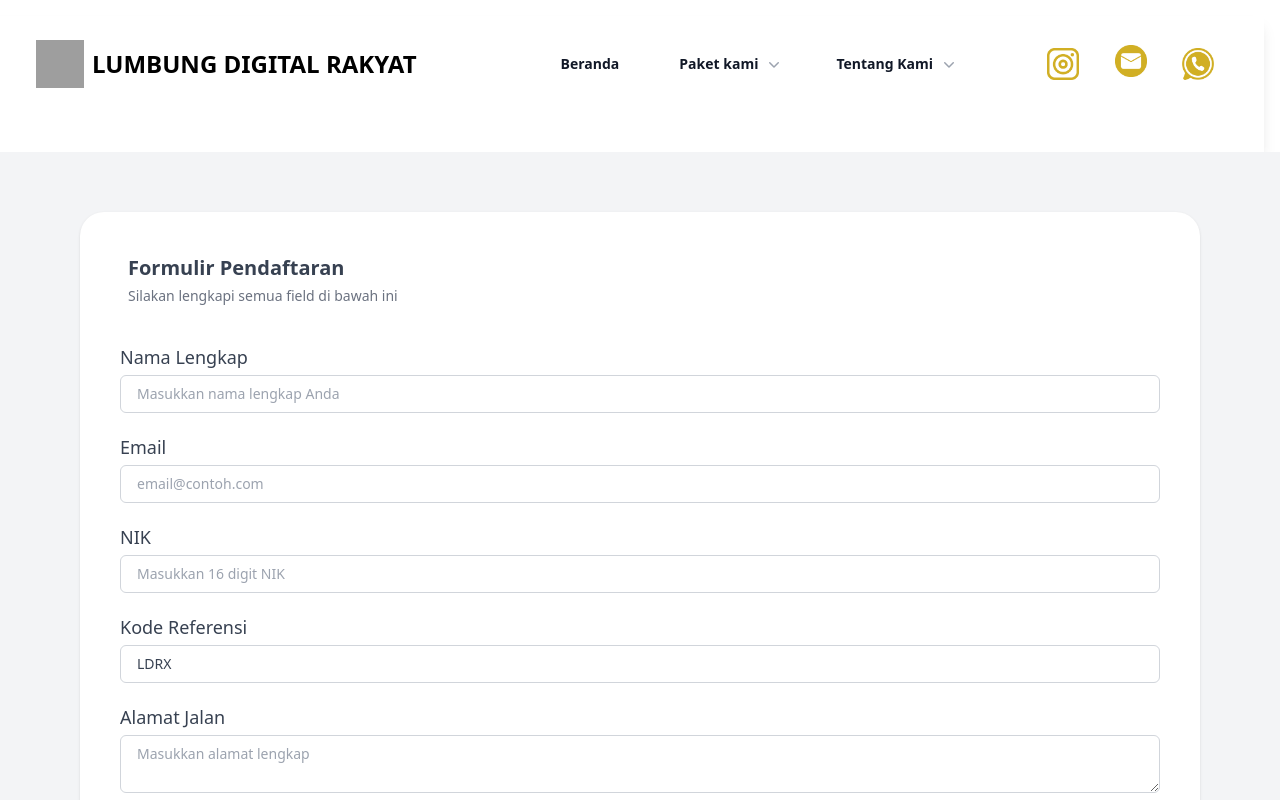
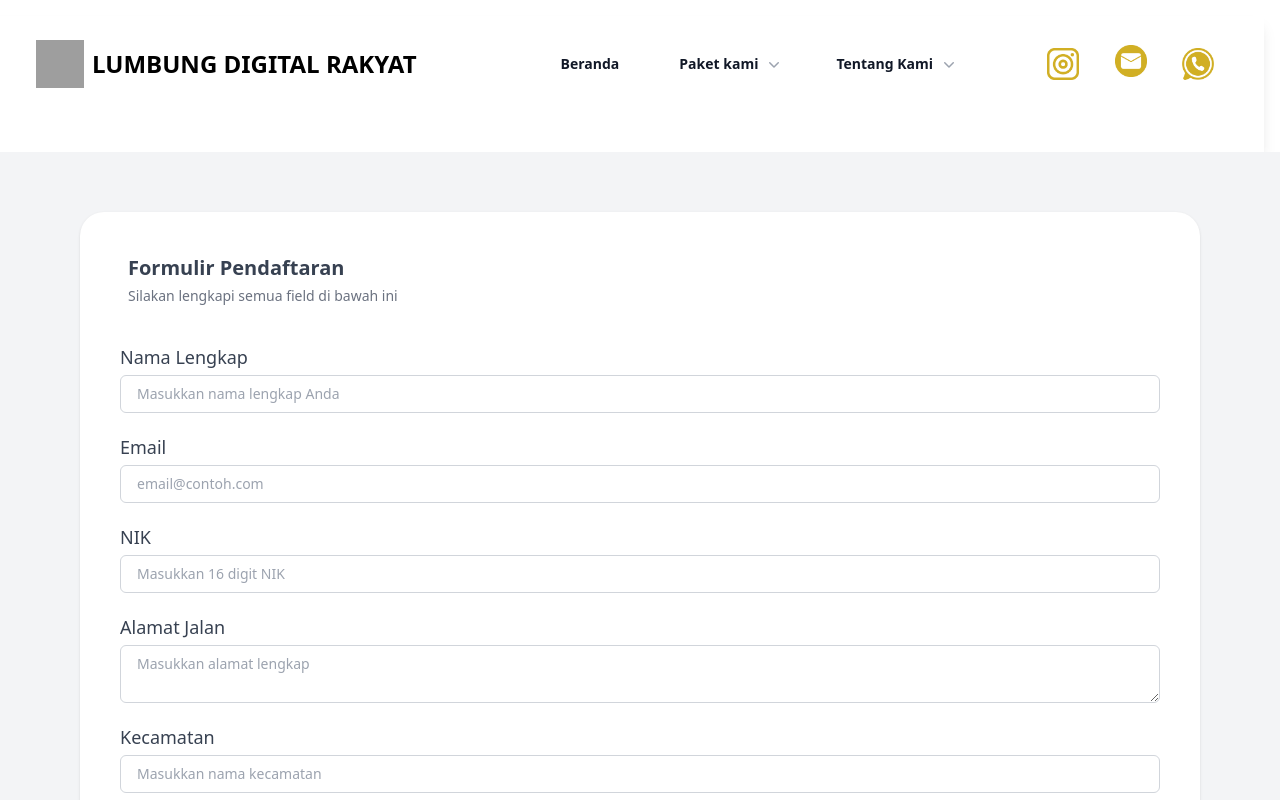
Before and after one commit to Jibranwafi/lubkita-compro, a Vue app: page /pendaftaran in a window 1280 px wide. Shown: the top 800 px of the page. Built offline with nearby package versions, Linux system fonts and the light colour scheme; grey boxes are pictures that could not be loaded.

Commit message:
Please enter the commit message for your changes. Lines starting  with '' will be ignored, and an empty message aborts the commit.
 On branch main
 Your branch is up to date with 'origin/main'.

 Changes to be committed:
	modified:   src/views/PendaftaranView.vue

```diff
--- a/src/views/PendaftaranView.vue
+++ b/src/views/PendaftaranView.vue
@@ -37,15 +37,6 @@
                     maxlength="16"
                     class="px-4 py-2 border w-full sm:text-sm border-gray-300 rounded-md focus:outline-none focus:ring-blue-500 focus:border-blue-500"
                     placeholder="Masukkan 16 digit NIK"
-                >
-                </div>
-                <div class="flex flex-col">
-                <label class="leading-loose">Kode Referensi</label>
-                <input
-                    type="text"
-                    v-model="formData.referralCode"
-                    class="px-4 py-2 border w-full sm:text-sm border-gray-300 rounded-md focus:outline-none focus:ring-blue-500 focus:border-blue-500"
-                    placeholder="Masukkan kode referensi"
                 >
                 </div>
                 <div class="flex flex-col">
```
